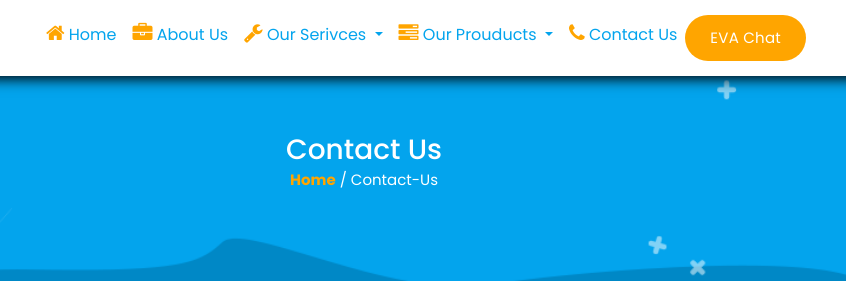
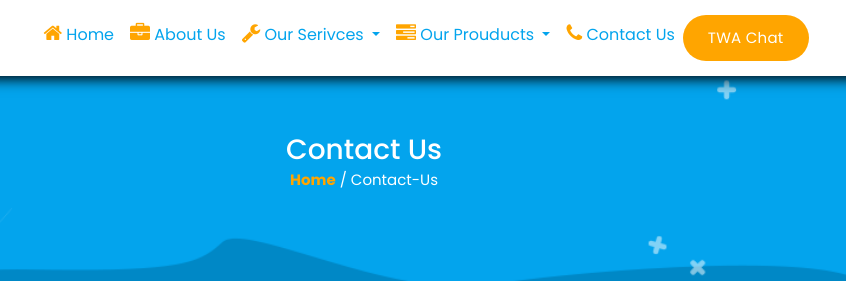
Before and after one commit to himanshuvalwani/twa.github.io, a plain HTML site: page Contact-us.html in a window 1280 px wide. Shown: the top 281 px of the page, 276-1122 px from the left. Drawn offline with nearby package versions, Linux system fonts and the light colour scheme; a script that the page names is missing.

Commit message:
Update Contact-us.html

```diff
--- a/Contact-us.html
+++ b/Contact-us.html
@@ -91,7 +91,7 @@ https://templatemo.com/tm-565-onix-digital
         <a class="nav-link" href="Contact-us.html"> <i class="fa fa-phone" aria-hidden="true"></i>
 Contact Us</a>
       </li>
-      <li class="scroll-to-section"><div class="main-red-button-hover"><a href="https://chatbot.page/cb2r8w" target="_blank">EVA Chat</a></div></li>
+      <li class="scroll-to-section"><div class="main-red-button-hover"><a href="https://chatbot.page/cb2r8w" target="_blank">TWA Chat</a></div></li>
       <li class="nav-item">
 
       </li>
```
